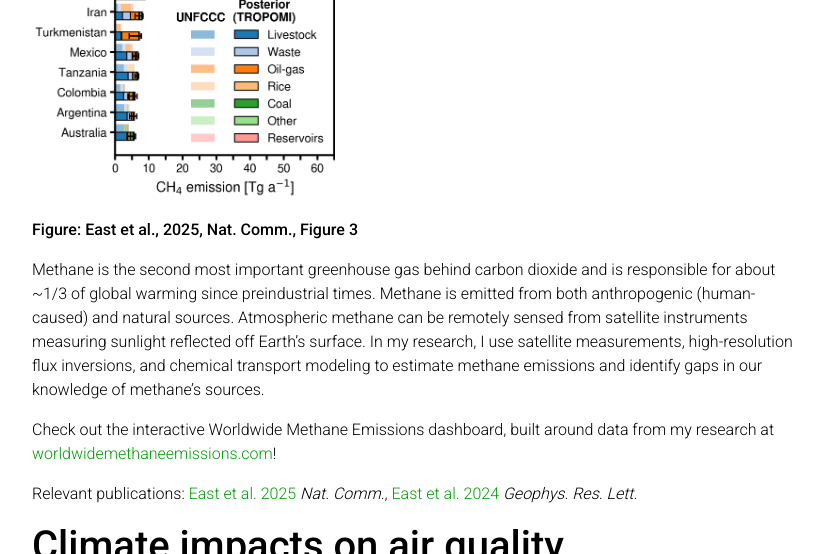
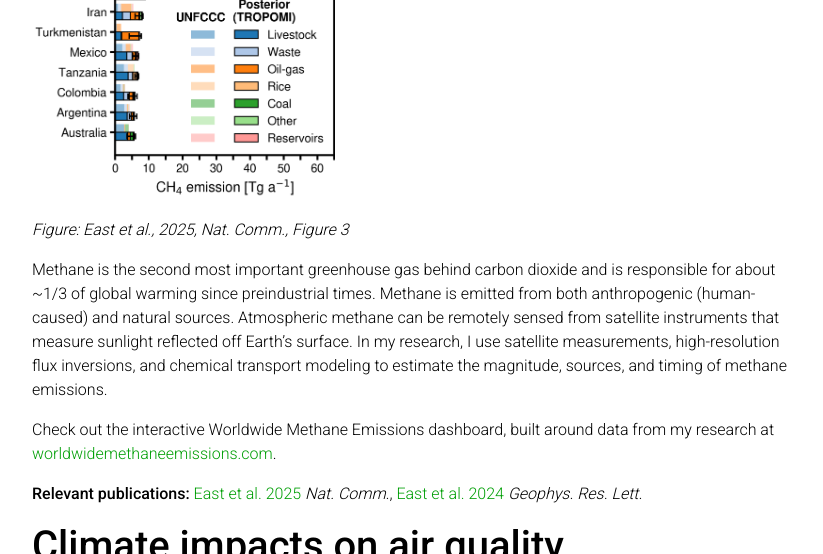
Before and after one commit to eastjames/eastjames.github.io, a Jekyll site: the page built from _pages/projects.md, in a window 1280 px wide and 900 px high, scrolled down 421 px, cut to the strip 0-554 px from the top of the window. Shown: the whole strip, without its empty margins (223-1046 px from the left). Built offline with Jekyll 4.4.1, drawn with Linux system fonts in a browser that asks for light colours; full-size pictures stand in for the smaller copies a plugin makes; comment, search, counter and statistics services are not loaded; a style sheet for code colours, icons or effects is not loaded; some of the changed text lies outside the part shown.

Commit message:
small fixes

```diff
--- a/_pages/projects.md
+++ b/_pages/projects.md
@@ -10,26 +10,26 @@ horizontal: false
 ---
 # **Methane inverse modeling**
 <div class="row justify-content-sm-left"> <div class="col-sm-5 mt-3 mt-md-0"> {% include figure.html path="assets/img/methane.png" title="methane" class="img-fluid" %} </div></div>
-**Figure: East et al., 2025, Nat. Comm., Figure 3**
+*Figure: East et al., 2025, Nat. Comm., Figure 3*
 
 
-Methane is the second most important greenhouse gas behind carbon dioxide and is responsible for about ~1/3 of global warming since preindustrial times. Methane is emitted from both anthropogenic (human-caused) and natural sources. Atmospheric methane can be remotely sensed from satellite instruments measuring sunlight reflected off Earth's surface. In my research, I use satellite measurements, high-resolution flux inversions, and chemical transport modeling to estimate methane emissions and identify gaps in our knowledge of methane's sources.
+Methane is the second most important greenhouse gas behind carbon dioxide and is responsible for about ~1/3 of global warming since preindustrial times. Methane is emitted from both anthropogenic (human-caused) and natural sources. Atmospheric methane can be remotely sensed from satellite instruments that measure sunlight reflected off Earth's surface. In my research, I use satellite measurements, high-resolution flux inversions, and chemical transport modeling to estimate the magnitude, sources, and timing of methane emissions.
 
 
-Check out the interactive Worldwide Methane Emissions dashboard, built around data from my research at [worldwidemethaneemissions.com](https://worldwidemethaneemissions.com/)!
+Check out the interactive Worldwide Methane Emissions dashboard, built around data from my research at [worldwidemethaneemissions.com](https://worldwidemethaneemissions.com/).
 
-Relevant publications: [East et al. 2025 *Nat. Comm.*](https://doi.org/10.1038/s41467-025-67122-8), [East et al. 2024 *Geophys. Res. Lett.*](https://doi.org/10.1029/2024GL108494)
+**Relevant publications:** [East et al. 2025 *Nat. Comm.*](https://doi.org/10.1038/s41467-025-67122-8), [East et al. 2024 *Geophys. Res. Lett.*](https://doi.org/10.1029/2024GL108494)
 
 
 
 # **Climate impacts on air quality**
 
 <div class="row justify-content-sm-left"> <div class="col-sm-10 mt-3 mt-md-0"> {% include figure.html path="assets/pdf/fig4.pdf" title="Future ozone pollution" class="img-fluid" %} </div></div>
-**Figure: East et al., 2024, Earth's Future, Figure 4**
+*Figure: East et al., 2024, Earth's Future, Figure 4*
 
 Climate change is projected to influence future surface-level air quality by changing concentrations of PM<sub>2.5</sub> and O<sub>3</sub> (ozone), two air pollutants that are harmful to human health. However, the magnitude and even the sign of that impact are uncertain. In my research, I use a model that couples economic drivers of GHG emissions, climate, and 3-D atmospheric chemistry to project climate's impact on air quality under multiple potential scenarios. My research quantifies the uncertainty in these projections and attributes it among known uncertainties in climate projections (GHG emissions scenario, natural variability, and climate model response uncertainty). I also examine the projected influence of climate on extreme O<sub>3</sub> pollution events, and find that moderate levels of climate change could bring 8.5 million U.S. residents into non-compliance with existing air quality standards by 2050.
 
-Relevant publications: [East et al. 2024 *Earth's Future*](https://doi.org/10.1029/2023EF003941), [East et al. 2022 *Environ. Res. Lett.*](https://doi.org/10.1088/1748-9326/ac8d17)
+**Relevant publications:** [East et al. 2024 *Earth's Future*](https://doi.org/10.1029/2023EF003941), [East et al. 2022 *Environ. Res. Lett.*](https://doi.org/10.1088/1748-9326/ac8d17)
 
 Media: ["Ozone: An unseen health threat makes a comeback with climate change" (AAMC News)](https://www.aamc.org/news/ozone-unseen-health-threat-makes-comeback-climate-change);
 ["Climate Change Will Make Air Pollution Worse. Here’s How." (NC State News)]("https://news.ncsu.edu/2024/06/climate-change-and-ozone/)
@@ -38,9 +38,9 @@ Media: ["Ozone: An unseen health threat makes a comeback with climate change" (A
 
 # **Satellite chemical data assimilation**
 <div class="row justify-content-sm-left"> <div class="col-sm-10 mt-3 mt-md-0"> {% include figure.html path="assets/pdf/East2022ACPfig1.pdf" title="3DVAR" class="img-fluid" %} </div></div>
-**East et al., 2022, ACP, Figure 1**
+*East et al., 2022, ACP, Figure 1*
 
-I developed and applied an inverse modeling framework that uses satellite observations of NO<sub>2</sub>, an air pollutant that can be viewed from space using sunlight reflected off Earth's surface, to estimate emissions of NO<sub>X</sub>, a related air pollutant. To do this, I used a technique call satellite chemical data assimilation, or more specifically, 3D-variational data assimilation, to update model simulations of air pollution to match observations. This is commonly used in weather forecasting to help models better match the real world; here, I'm applying it to atmopsheric chemistry! I used the framework to estimate 2019 NO<sub>X</sub> emissions from around the Northern Hemisphere, and found that my emissions estimates help the model better reproduce concentrations of NO<sub>2</sub> and O<sub>3</sub> observed in the real world.
+I developed and applied an inverse modeling framework that uses satellite observations of NO<sub>2</sub>, an air pollutant that can be viewed from space using sunlight reflected off Earth's surface, to estimate emissions of NO<sub>X</sub>, a related air pollutant. The framework uses 3D-variational satellite chemical data assimilation to update model simulations of air pollution to match observations. This is commonly used in weather forecasting to help models better match the real world; here, I'm applying it to atmospheric chemistry! I used the framework to estimate 2019 NO<sub>X</sub> emissions from around the Northern Hemisphere, and found that my emissions estimates help the model better reproduce concentrations of NO<sub>2</sub> and O<sub>3</sub> observed in the real world.
 
 Relevant publications: [East et al. 2022 *Atmos. Chem. Phys.*](https://doi.org/10.5194/acp-22-15981-2022)
 
@@ -49,7 +49,7 @@ Relevant publications: [East et al. 2022 *Atmos. Chem. Phys.*](https://doi.org/1
 <div class="row justify-content-sm-left"> <div class="col-sm-10 mt-3 mt-md-0"> {% include figure.html path="assets/img/bogota_jde.jpeg" title="Air pollution in Bogota, Colombia" class="img-fluid" %} </div></div>
 **A photo I took of air pollution in the morning inversion layer over Bogotá during a research visit.**
 
-Poor air quality disproportionally impacts cities in low- and middle-income countries. In Bogotá, Colombia, a metropolitan area with over 10 million inhabitants, PM<sub>2.5</sub> levels regularly exceed air quality guidelines, harming human health. Although there is public interest to improve the city's air quality, the main sources of PM<sub>2.5</sub> weren't well understood. I used a modeling framework based on EPA's CMAQ model (a 3-D model of atmospheric chemistry and transport), to simulate urban air quality in Bogotá and reveal major emissions soures. We found that resuspended dust from unpaved roads is the largest local source of PM<sub>2.5</sub> and can contribute over 30% of the pollution across the city, and tt paving roads can lead to PM<sub>2.5</sub> decreases of nearly 10 μg/m3 (that's a lot!) by 2030. This study was the first to use a comprehensive model to determine sector contributions to air pollution in Bogotá, and it demonstrated an approach to guide pollution management in developing cities facing comparable challenges.
+Poor air quality disproportionally impacts cities in low- and middle-income countries. In Bogotá, Colombia, a metropolitan area with over 10 million inhabitants, PM<sub>2.5</sub> levels regularly exceed air quality guidelines, harming human health. Although there is public interest to improve the city's air quality, the main sources of PM<sub>2.5</sub> weren't well understood. I used a modeling framework based on EPA's CMAQ model (a 3-D model of atmospheric chemistry and transport), to simulate urban air quality in Bogotá and reveal major emissions soures. We found that resuspended dust from unpaved roads is the largest local source of PM<sub>2.5</sub> and can contribute over 30% of the pollution across the city, and that paving roads can lead to PM<sub>2.5</sub> decreases of nearly 10 μg/m3 (that's a lot!) by 2030. This study was the first to use a comprehensive model to determine sector contributions to air pollution in Bogotá, and it demonstrated an approach to guide pollution management in developing cities facing comparable challenges.
 
 Relevant publications: [East et al. 2021 *Sci. Total Environ.*](https://doi.org/10.1016/j.scitotenv.2021.145894)
 
```
Also changed, not shown: _pages/researchdata.md (+2 -2 lines).
